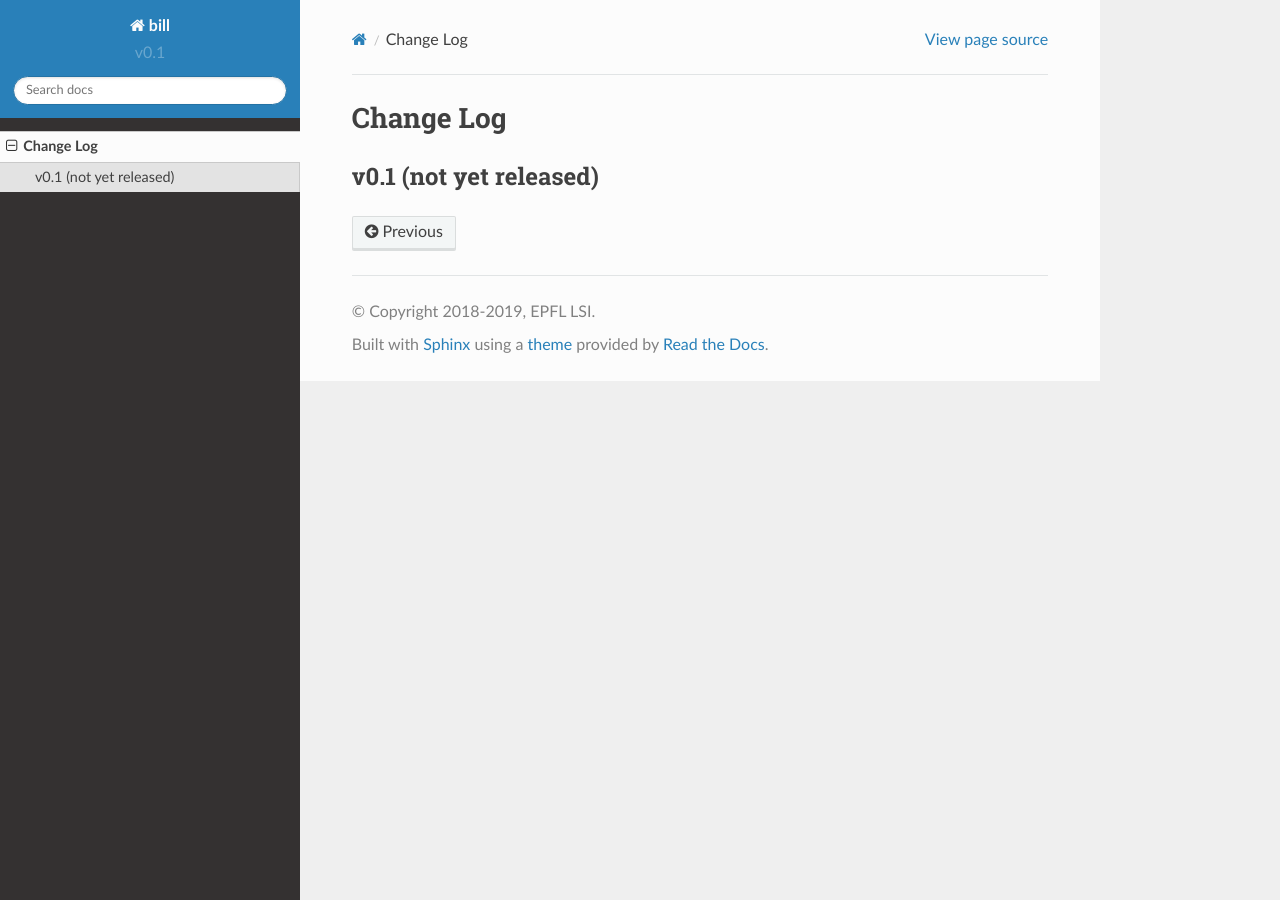
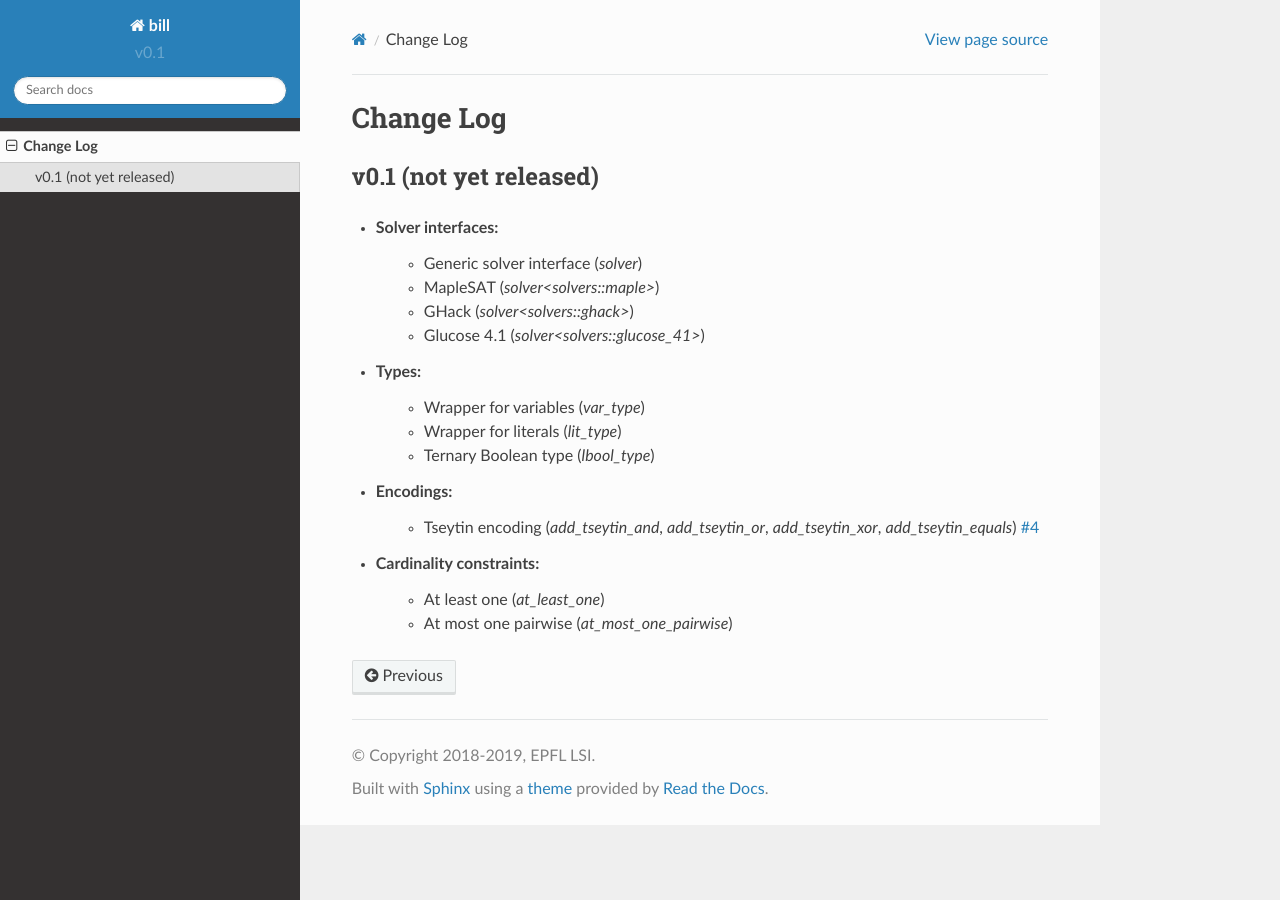
Before and after one commit to lsils/bill, a Sphinx documentation site: the page built from docs/changelog.rst, in a window 1280 px wide. Built offline with Sphinx 7.4.7 and the Read the Docs theme 2.0.0, drawn with Linux system fonts in a browser that asks for light colours.

Commit message:
Tseytin enconding (#4)
* Tseytin circuit encoding for and, or, xor, and equals.

* changelog.

```diff
--- a/docs/changelog.rst
+++ b/docs/changelog.rst
@@ -3,3 +3,18 @@ Change Log
 
 v0.1 (not yet released)
 -----------------------
+
+* Solver interfaces:
+    - Generic solver interface (`solver`)
+    - MapleSAT (`solver<solvers::maple>`)
+    - GHack (`solver<solvers::ghack>`)
+    - Glucose 4.1 (`solver<solvers::glucose_41>`)
+* Types:
+    - Wrapper for variables (`var_type`)
+    - Wrapper for literals (`lit_type`)
+    - Ternary Boolean type (`lbool_type`)
+* Encodings:
+    - Tseytin encoding (`add_tseytin_and`, `add_tseytin_or`, `add_tseytin_xor`, `add_tseytin_equals`) `#4 <https://github.com/lsils/bill/pull/4>`_
+* Cardinality constraints:
+    - At least one (`at_least_one`)
+    - At most one pairwise (`at_most_one_pairwise`)
```
Also changed, not shown: 2 other files.
